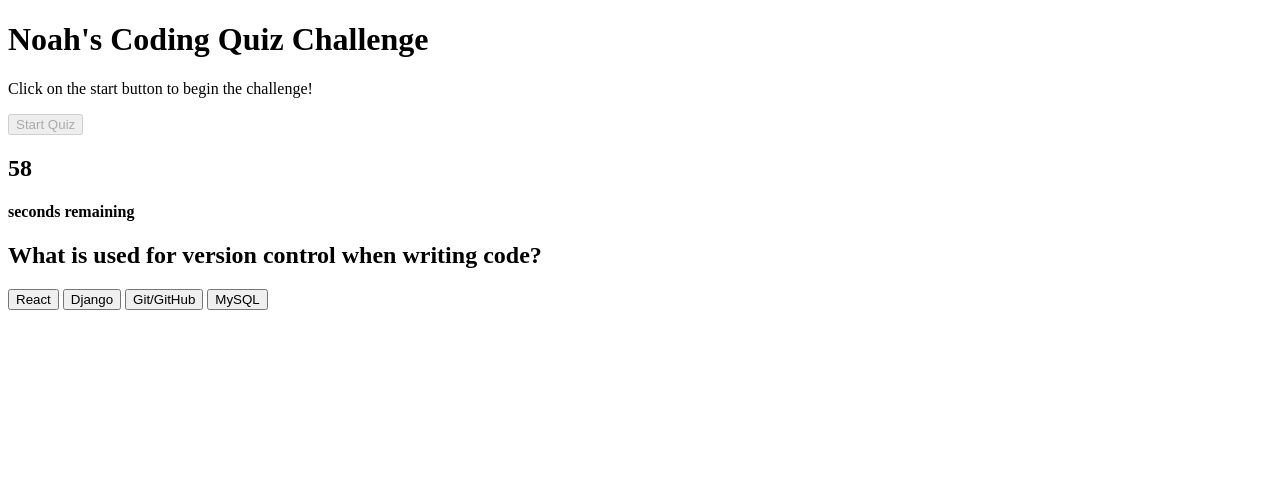
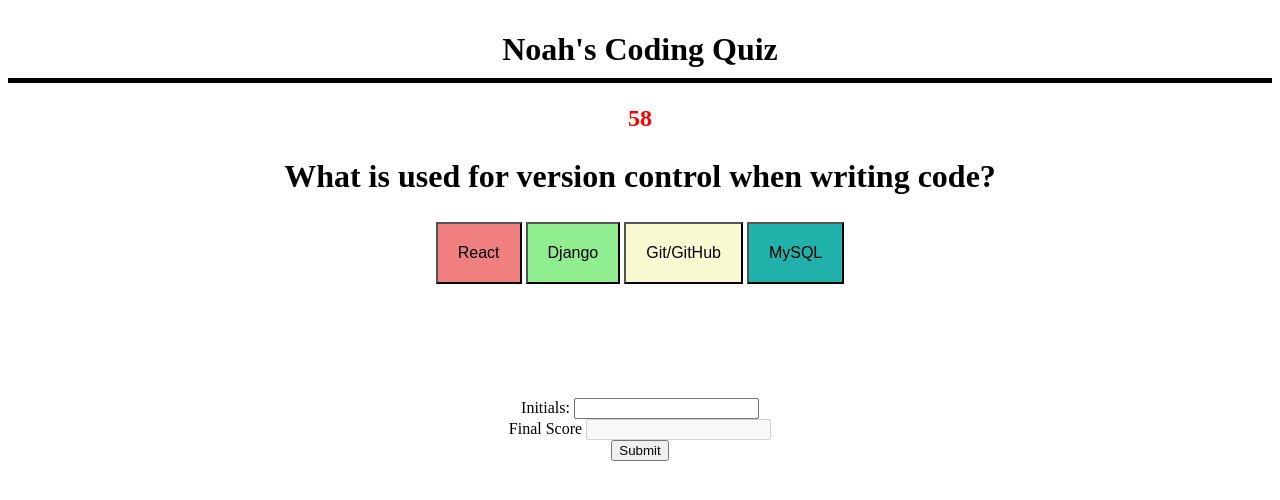
Before and after one commit to noahsimcoe/Noah-Coding-Quiz, a plain HTML site: page index.html in a window 1280 px wide. Both pictures are taken after a click on the button "Start Quiz". Drawn offline with Linux system fonts and the light colour scheme.

Commit message:
began styling the webpage, added a lot of interactivity regarding hidden/visible views during parts of the quiz

```diff
--- a/index.html
+++ b/index.html
@@ -9,13 +9,19 @@
 </head>
 <body>
 <header>
-    <h1>Noah's Coding Quiz Challenge</h1>
-    <p>Click on the start button to begin the challenge!</p>
+    <h1>Noah's Coding Quiz</h1>
 </header>
-    <button class="start-button">Start Quiz</button>
-    <h2 class="timer-count">60</h2>
-    <h4 class="seconds">seconds remaining</h4>
-    <div>
+<main>
+    <div id="start-view">
+        <h3>Click on the start button to begin the challenge!</h3>
+        <button class="start-button">Start Quiz</button>
+    </div>
+
+    <div id="timer-view">
+        <h2 class="timer-count">60</h2>
+    </div>
+
+    <div id="q-a-view">
         <h2 class="question-holder">Question Placeholder</h2>
         <div>
             <button class="answer1 button">Answer 1</button>
@@ -24,11 +30,21 @@
             <button class="answer4 button">Answer 4</button>
         </div>
     </div>
+
     <div id="score-view">
         <h2>Your Final Score:</h2>
-        <h3 class="final-score">0</h3>
+        <h2 class="final-score">0</h2>
     </div>
 
+    <form>
+        <label for="initials">Initials:</label>
+        <input type="text" id="initials" name="initials"><br>
+        <label for="final-score-submit">Final Score</label>
+        <input type="text" id="final-score-submit" name="final-score-submit" disabled><br>
+        <input type="submit" value="Submit">
+    </form>
+
     <script src="script.js"></script>
+</main>
 </body>
 </html>
--- a/script.js
+++ b/script.js
@@ -1,14 +1,17 @@
 var timerElement = document.querySelector(".timer-count");
-var secondsEl = document.querySelector(".seconds");
 var startButton = document.querySelector(".start-button");
 var finalScoreNumber = document.querySelector(".final-score");
 var finalScoreDisplay = document.querySelector("#score-view");
+var questionanswerEl = document.querySelector("#q-a-view");
+var timerview = document.querySelector("#timer-view");
+var startview = document.querySelector("#start-view");
 var button = document.querySelectorAll(".button");
 var questionHolder = document.querySelector(".question-holder");
 var answerOne = document.querySelector(".answer1");
 var answerTwo = document.querySelector(".answer2");
 var answerThree = document.querySelector(".answer3");
 var answerFour = document.querySelector(".answer4");
+var finalScoreInput = document.querySelector("#final-score-submit");
 
 var guess;
 var timerCount;
@@ -76,11 +79,16 @@ var questionBank = [
 ]
 
 finalScoreDisplay.style.visibility = "hidden";
+questionanswerEl.style.visibility = "hidden";
+timerview.style.visibility = "hidden";
 
 // main function that is kicked off that starts the timer
 function startQuiz () {
     timerCount = 60;
     startButton.disabled = true;
+    questionanswerEl.style.visibility = "visible";
+    timerview.style.visibility = "visible";
+    startview.style.display = "none";
     startTimer();
     renderQuestion();
 }
@@ -111,12 +119,13 @@ function checkAnswer (event) {
 
 function quizOver () {
     hideButton()
-    questionHolder.textContent = "";
     clearInterval(timer);
     createFinalScore();
     finalScoreDisplay.style.visibility = "visible";
+    questionanswerEl.style.visibility = "hidden";
+    timerview.style.visibility = "hidden";
+    questionHolder.textContent = "";
     timerElement.textContent = "";
-    secondsEl.textContent = "";
 }
 
 // this picks a random question(currently in the form of an object) from the quesiton Array
@@ -144,6 +153,8 @@ function renderQuestion() {
 function createFinalScore () {
     finalScore = (timerCount + score);
     finalScoreNumber.textContent = finalScore;
+    finalScoreInput.value = finalScore;
+
 }
 
 // this is the timer that counts down 1 second at a time to 0
--- a/style.css
+++ b/style.css
@@ -0,0 +1,43 @@
+* {
+    text-align: center;
+}
+
+.start-button {
+    background-color: lightblue;
+    font-size: 2em;
+    padding: 20px;
+}
+
+.timer-count {
+    color: red;
+}
+
+.button {
+    font-size: 1em;
+    padding: 20px;
+}
+
+.answer1 {
+    background-color: lightcoral;
+}
+
+.answer2 {
+    background-color: lightgreen;
+}
+
+.answer3 {
+    background-color: lightgoldenrodyellow;
+}
+
+.answer4 {
+    background-color: lightseagreen;
+}
+
+.question-holder {
+    font-size: 2em;
+}
+
+header h1 {
+    border-bottom: 5px solid black;
+    padding: 10px;
+}
```
